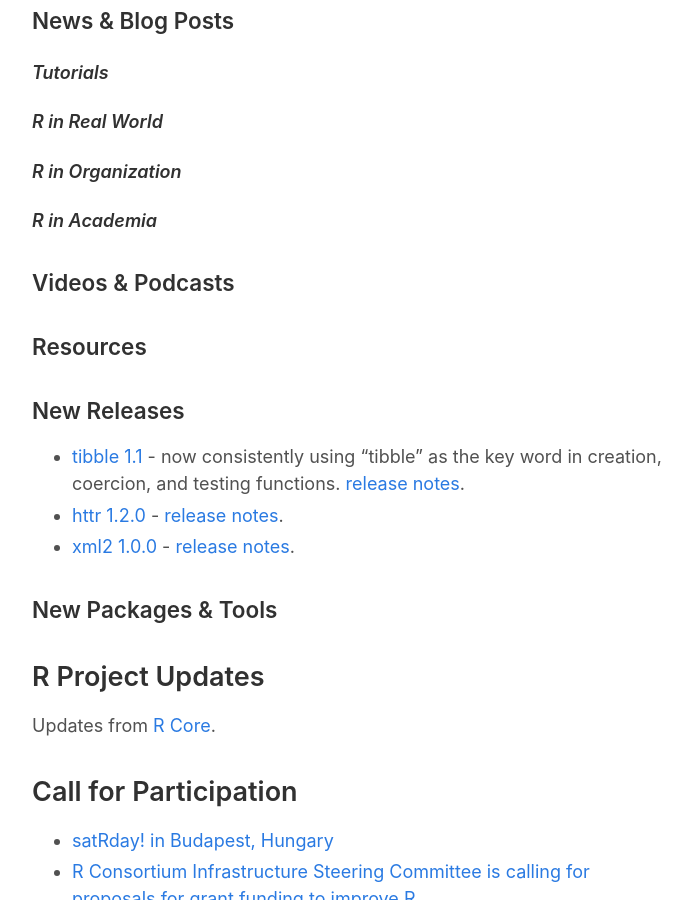
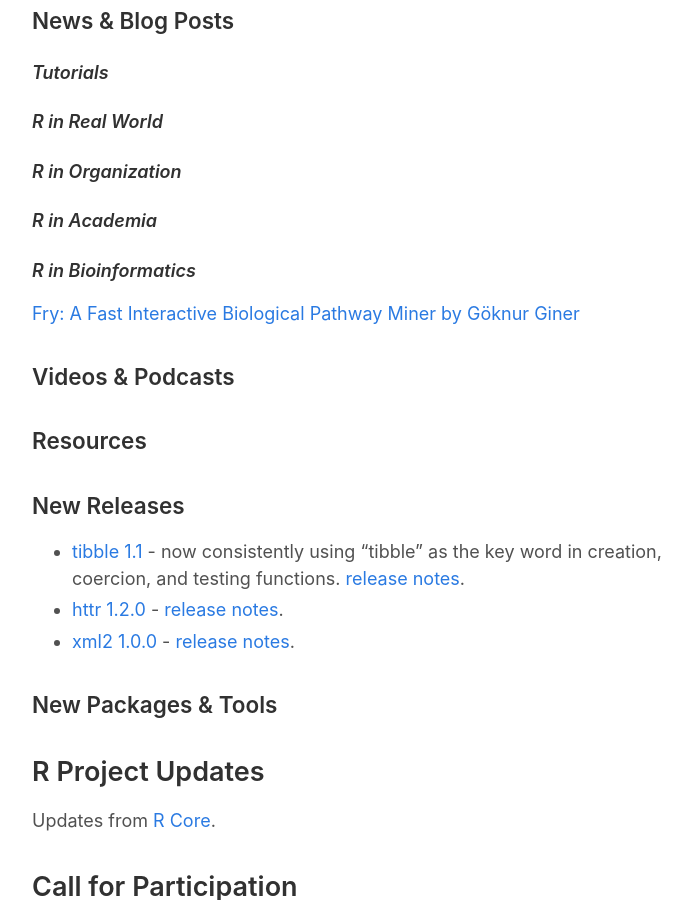
Before and after one commit to rweekly/rweekly.org, a Jekyll site: the page built from draft.md, in a window 1280 px wide and 900 px high, scrolled down 458 px. Shown: the whole window, without its empty margins (293-984 px from the left). Built offline with Jekyll 4.4.1, drawn with Linux system fonts in a browser that asks for light colours; comment, search, counter and statistics services are not loaded.

Commit message:
Update draft.md

```diff
--- a/draft.md
+++ b/draft.md
@@ -35,7 +35,8 @@
 
 #### R in Academia
 
-
+#### R in Bioinformatics
+[Fry: A Fast Interactive Biological Pathway Miner by Göknur Giner](https://github.com/goknurginer/useR2016)
 ### Videos & Podcasts
 
 
```
